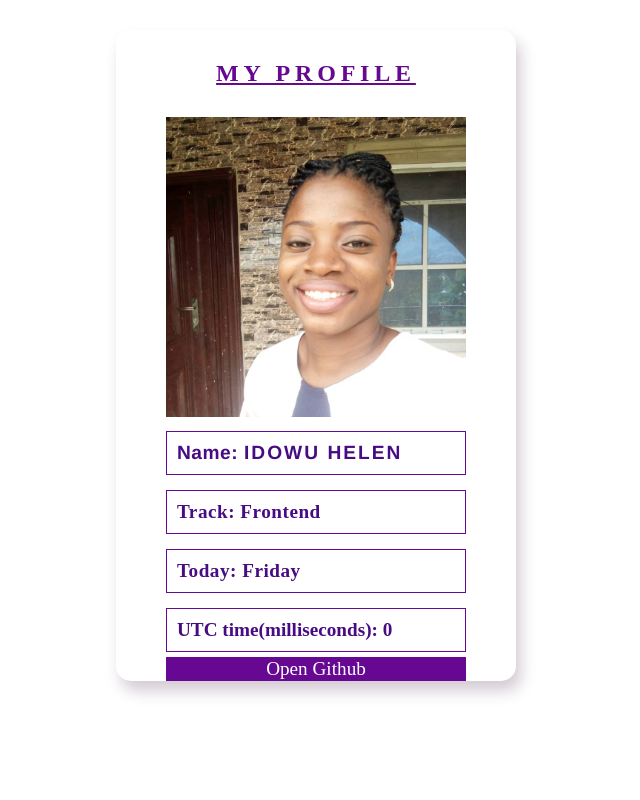
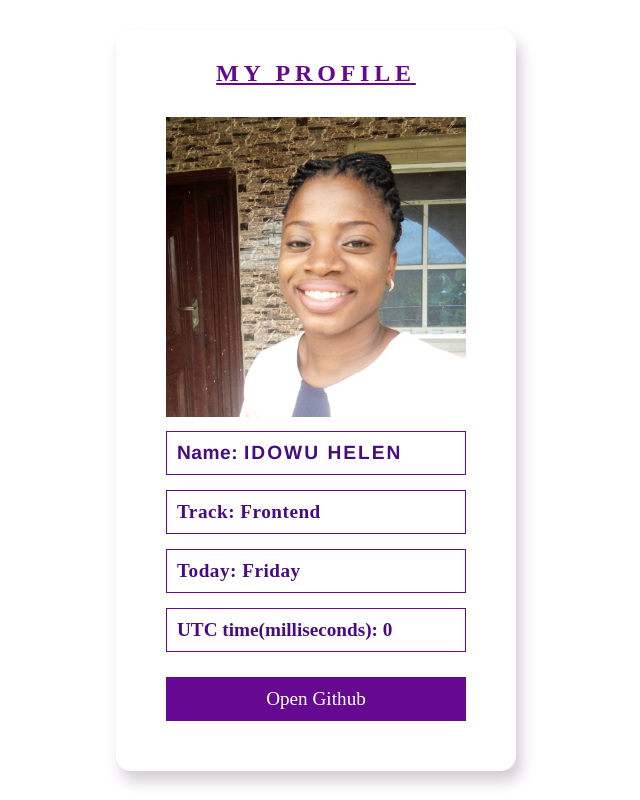
Before and after one commit to Helenid/First-task, a plain HTML site: page index.html in a window 1280 px wide. Shown: the whole page, without its empty margins (324-964 px from the left). Drawn offline with Linux system fonts and the light colour scheme.

Commit message:
Update style.css

```diff
--- a/style.css
+++ b/style.css
@@ -20,7 +20,7 @@ body{
     margin-top: 10px;
     border-radius: 15px;
     box-shadow: 5px 10px 15px rgb(212, 203, 212);
-    padding-bottom: 50;
+    padding-bottom: 50px;
 }
 .profile {
     color: rgb(102, 8, 146);
@@ -68,7 +68,7 @@ h3, h4{
 .github{
     text-align: center;
     margin-top: 10px;
-    background-color: RGB(102, 8, 146);
+    background-color: rgb(102, 8, 146);
 }
 .github-link{
     text-decoration: none;
@@ -77,16 +77,16 @@ h3, h4{
     width: 300px;
     color: #fff;
     background-color: rgb(102, 8, 146);
-    padding: 10;
+    padding: 10px;
     display: flex;
     align-items: center;
     justify-content: center;
-    margin-top: 20;
+    margin-top: 20px;
     border: 1px solid rgb(102, 8, 146);
 }
 
 .github-link:hover{
     background: rgb(255, 255, 255);
-    color: RGB(102,8,146);
+    color: rgb(102,8,146);
     transition: .5s;
 }
```
